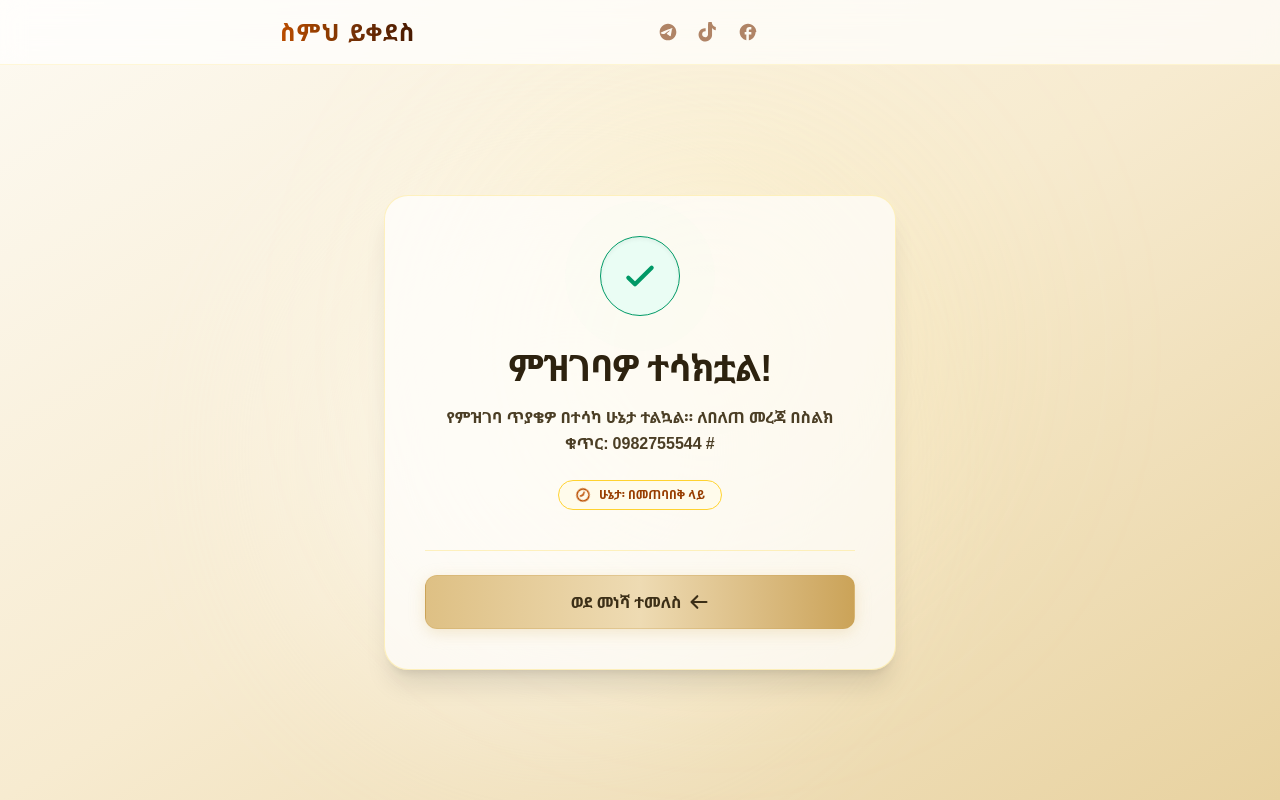
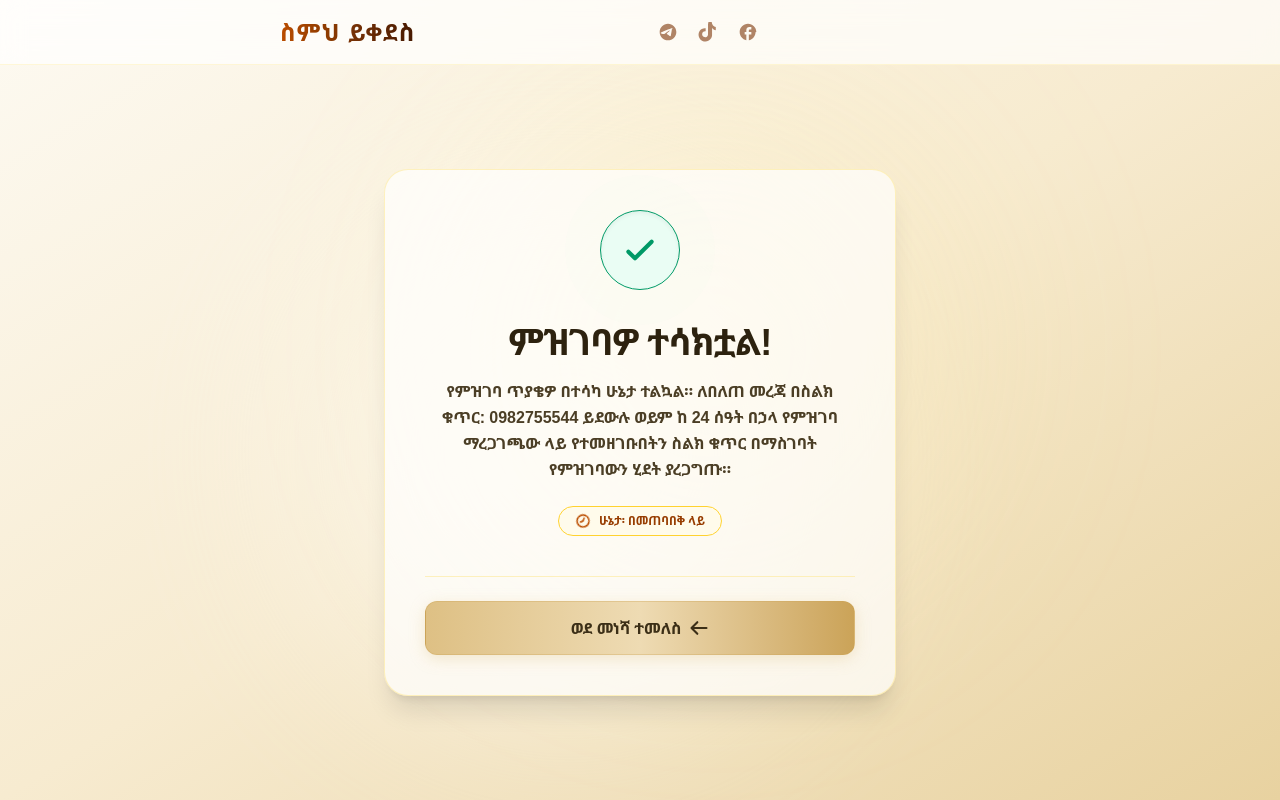
Before and after one commit to bego-net/National-Mission-Training, a Next.js app: page /register/success in a window 1280 px wide. Built offline with nearby package versions, Linux system fonts and the light colour scheme.

Commit message:
feat: add registration success confirmation page with status notification

```diff
--- a/src/app/register/success/page.tsx
+++ b/src/app/register/success/page.tsx
@@ -33,7 +33,8 @@ export default function RegisterSuccessPage() {
 
             <p className="mt-4 text-sm sm:text-base leading-relaxed text-[#4b3e25] font-semibold">
               የምዝገባ ጥያቄዎ በተሳካ ሁኔታ ተልኳል።
-              ለበለጠ መረጃ በስልክ ቁጥር: 0982755544   #
+              ለበለጠ መረጃ በስልክ ቁጥር: 0982755544 ይደውሉ ወይም
+              ከ 24 ሰዓት በኃላ የምዝገባ ማረጋገጫው ላይ የተመዘገቡበትን ስልክ ቁጥር በማስገባት የምዝገባውን ሂደት ያረጋግጡ።
             </p>
 
             {/* Status Badge Box */}
```
